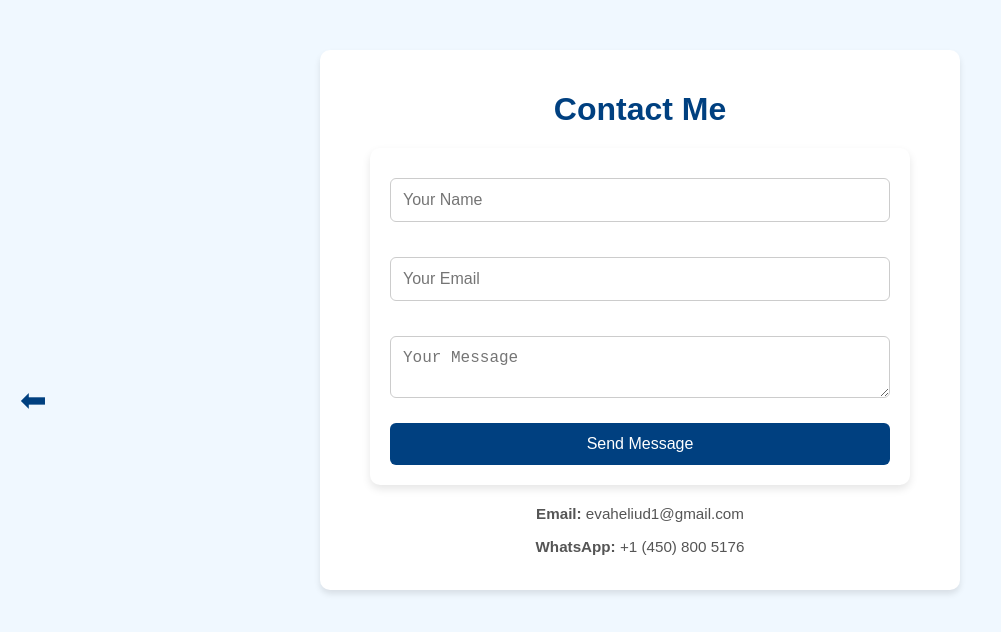
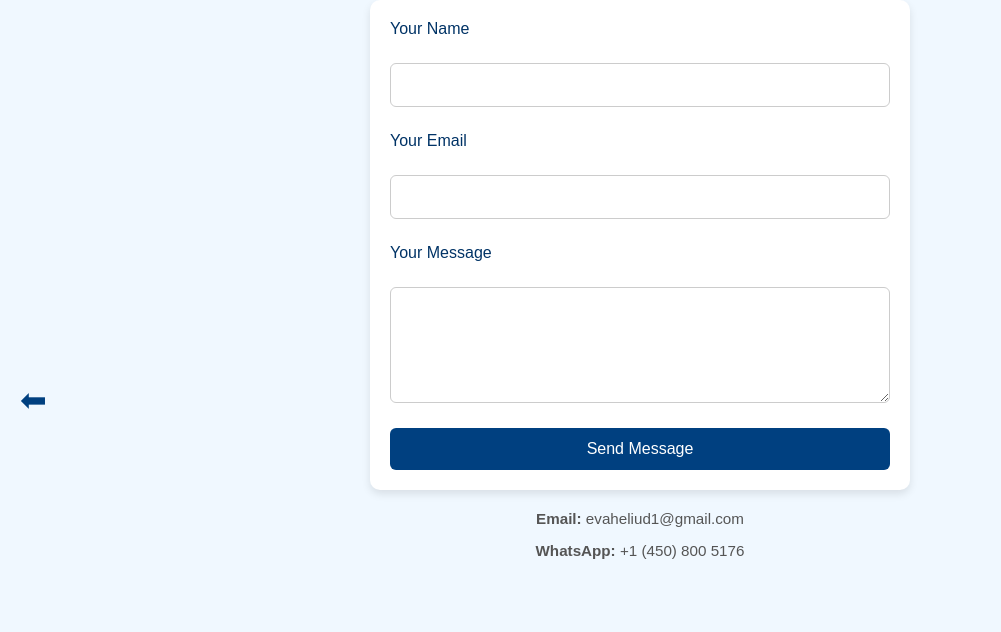
Before and after one commit to SnowEvah/portfolio-website, a plain HTML site: page contact.html in a window 1280 px wide. Shown: the whole page, without its empty margins (0-1001 px from the left). Drawn offline with Linux system fonts and the light colour scheme.

Commit message:
Update contact.html

```diff
--- a/contact.html
+++ b/contact.html
@@ -116,14 +116,20 @@
   </style>
 </head>
 <body>
-  <div class="container">
-    <h1>Contact Me</h1>
-    <form action="https://formspree.io/f/xpwlgrgp" method="POST">
-  <input type="text" name="name" placeholder="Your Name" required>
-  <input type="email" name="email" placeholder="Your Email" required>
-  <textarea name="message" placeholder="Your Message" required></textarea>
-  <button type="submit">Send Message</button>
-</form>
+ <div class="contact-form">
+  <form action="https://formspree.io/f/YOUR_FORM_ID" method="POST">
+    <label for="name">Your Name</label>
+    <input type="text" id="name" name="name" required>
+
+    <label for="email">Your Email</label>
+    <input type="email" id="email" name="email" required>
+
+    <label for="message">Your Message</label>
+    <textarea id="message" name="message" rows="5" required></textarea>
+
+    <button type="submit">Send Message</button>
+  </form>
+</div>
 
     <div class="contact-info">
       <p><strong>Email:</strong> evaheliud1@gmail.com</p>
@@ -134,4 +140,5 @@
 <!-- Back arrow navigation -->
 <a href="skills.html" class="arrow back">&#11013;</a>
 </body>
+
 </html>
```
